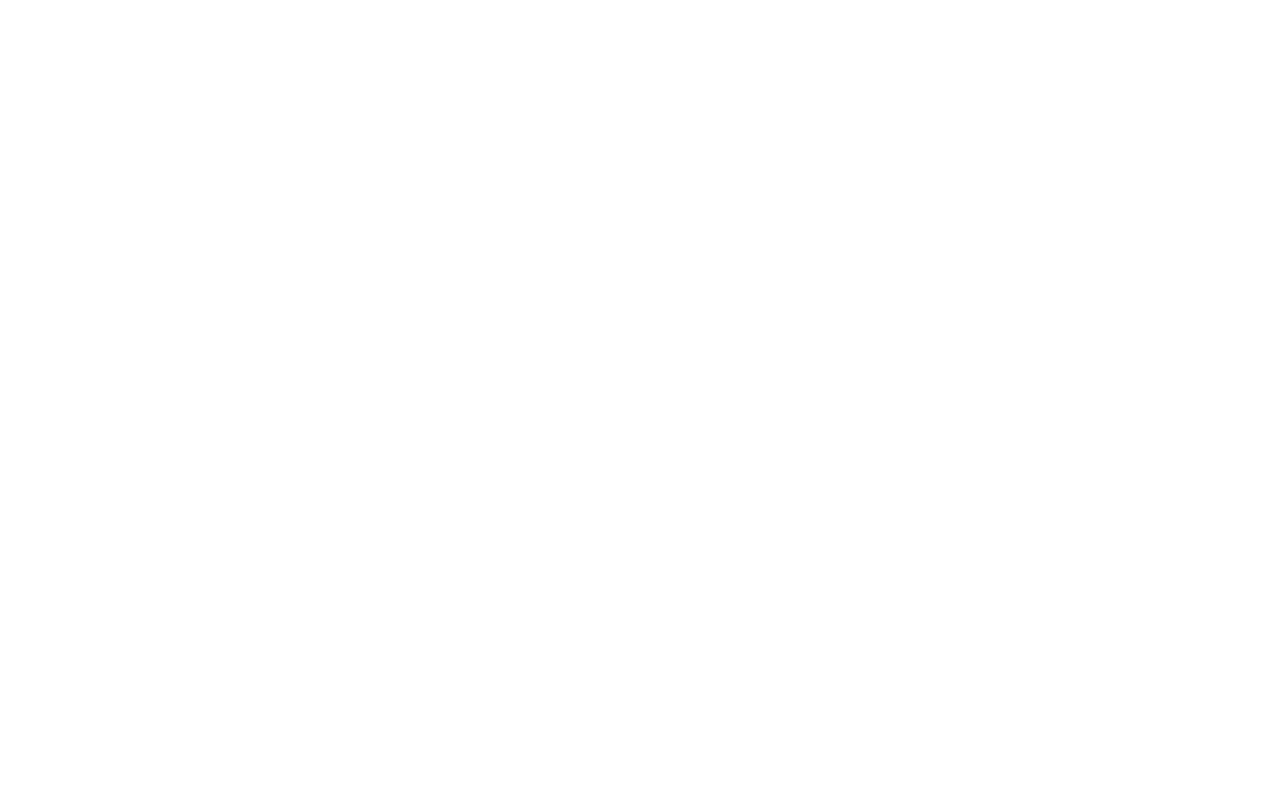
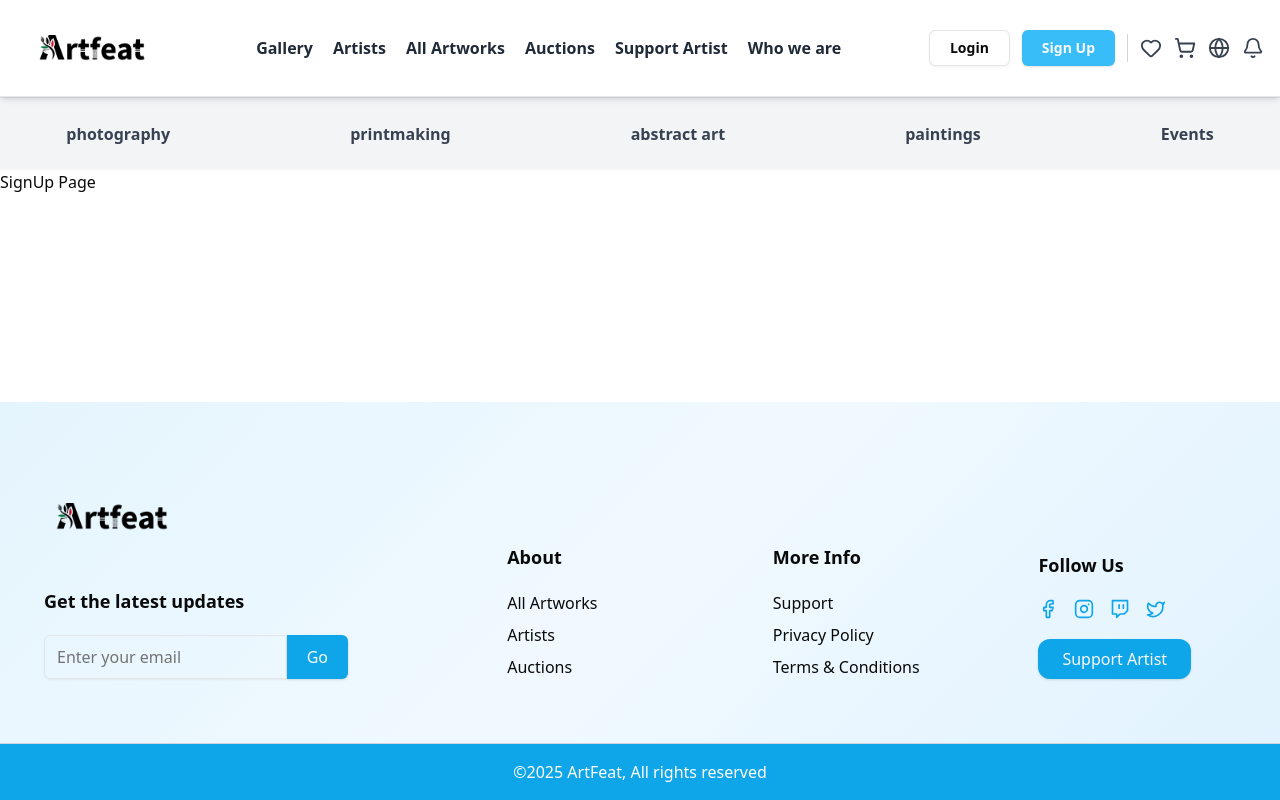
Before and after one commit to shahdhammouda02/ArtFeat, a React (Vite) app: page /signup in a window 1280 px wide. Before the commit this address had no page. Built offline with nearby package versions, Linux system fonts and the light colour scheme.

Commit message:
auth pages starting..

```diff
--- a/src/components/layouts/Navbar.tsx
+++ b/src/components/layouts/Navbar.tsx
@@ -8,7 +8,7 @@
 import { Button } from "@/components/ui/button";
 import { Heart, ShoppingCart, Globe, Bell, Menu, X } from "lucide-react";
 import logo from "@/assets/images/logo.jpeg";
-import { Link, useLocation } from "react-router-dom";
+import { Link, useLocation, useNavigate } from "react-router-dom";
 
 const navItems = [
   "Gallery",
@@ -33,6 +33,7 @@
   const [notificationCount, setNotificationCount] = useState(0);
   const [notifications, setNotifications] = useState<Notification[]>([]);
   const location = useLocation();
+  const navigate = useNavigate();
 
   useEffect(() => {
     const count = parseInt(localStorage.getItem("notificationCount") || "0");
@@ -131,6 +132,7 @@
             size="default"
             className="font-semibold"
             aria-label="Login"
+            onClick={() => navigate("/signin")}
           >
             Login
           </Button>
@@ -138,6 +140,7 @@
             size="default"
             className="font-semibold bg-sky-400 hover:bg-sky-400/90 border-none"
             aria-label="Sign Up"
+            onClick={()=> navigate("/signup")}
           >
             Sign Up
           </Button>
@@ -354,6 +357,10 @@
               size="sm"
               className="font-semibold w-full max-w-xs"
               aria-label="Login"
+              onClick={() => {
+                setMenuOpen(false);
+                navigate("/signin");
+              }}
             >
               Login
             </Button>
@@ -362,6 +369,10 @@
               size="sm"
               className="font-semibold w-full max-w-xs bg-sky-400 hover:bg-sky-400/90"
               aria-label="Sign Up"
+              onClick={() => {
+                setMenuOpen(false);
+                navigate("/signup");
+              }}
             >
               Sign Up
             </Button>
--- /dev/null
+++ b/src/pages/auth/signin/SignIn.tsx
@@ -0,0 +1,10 @@
+
+const SignIn = () => {
+  return (
+    <div>
+        SignIn Page
+    </div>
+  )
+}
+
+export default SignIn
--- /dev/null
+++ b/src/pages/auth/signup/SignUp.tsx
@@ -0,0 +1,10 @@
+
+const SignUp = () => {
+  return (
+    <div>
+        SignUp Page
+    </div>
+  )
+}
+
+export default SignUp
--- a/src/routes/routes.tsx
+++ b/src/routes/routes.tsx
@@ -8,6 +8,8 @@
 import Artists  from "@/pages/Artists/Artists";
 import Artworks from "@/pages/Artworks/Artworks";
 import ArtistProfile from "@/pages/Artists/components/ArtistProfile";
+import SignIn from "@/pages/auth/signin/SignIn";
+import SignUp from "@/pages/auth/signup/SignUp";
 export const routes: RouteObject[] = [
   {
     path: "/",
@@ -22,6 +24,8 @@
        { path: "artists", element: <Artists /> },
        { path: "artists/:id", element: <ArtistProfile /> },
        { path: "all-artworks", element: <Artworks/> },
+      {path: "signin", element: <SignIn />},
+      {path: "signup", element: <SignUp />},
 
     ],
   },
```
Also changed, not shown: src/assets/images/signin.jpeg (added), src/assets/images/signup.jpeg (added).
